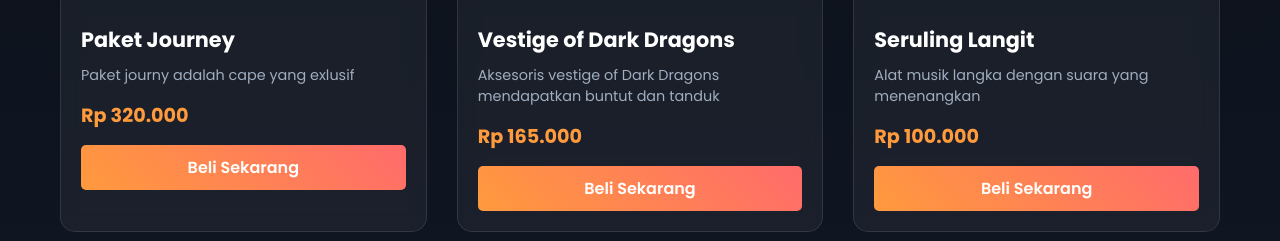
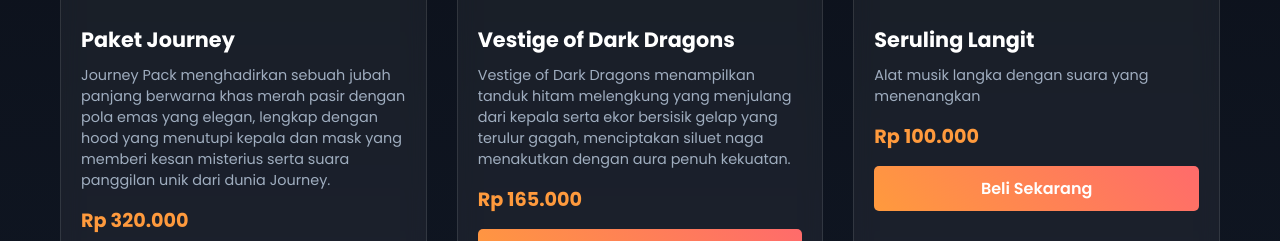
Before and after one commit to SkyLuminary/ErfinRyu, a plain HTML site: page index.html in a window 1280 px wide. Shown: the part 1234-1475 px from the top of the page. Drawn offline with Linux system fonts and the light colour scheme.

Commit message:
Update index.html

```diff
--- a/index.html
+++ b/index.html
@@ -73,7 +73,7 @@
                         </div>
                         <div class="item-info">
                             <h3 id="item1-name">Paket Journey</h3>
-                            <p id="item1-desc">Paket journy adalah cape yang exlusif </p>
+                            <p id="item1-desc">Journey Pack menghadirkan sebuah jubah panjang berwarna khas merah pasir dengan pola emas yang elegan, lengkap dengan hood yang menutupi kepala dan mask yang memberi kesan misterius serta suara panggilan unik dari dunia Journey.</p>
                             <span class="item-price" id="item1-price">Rp 320.000</span>
                              <a href="order.html" class="btn-buy" style="display:inline-block; text-align:center;">Beli Sekarang</a>
                         </div>
@@ -85,7 +85,7 @@
                         </div>
                         <div class="item-info">
                             <h3 id="item2-name">Vestige of Dark Dragons</h3>
-                            <p id="item2-desc">Aksesoris vestige of Dark Dragons mendapatkan buntut dan tanduk</p>
+                            <p id="item2-desc">Vestige of Dark Dragons menampilkan tanduk hitam melengkung yang menjulang dari kepala serta ekor bersisik gelap yang terulur gagah, menciptakan siluet naga menakutkan dengan aura penuh kekuatan.</p>
                             <span class="item-price" id="item2-price">Rp 165.000</span>
                              <a href="order.html" class="btn-buy" style="display:inline-block; text-align:center;">Beli Sekarang</a>
                         </div>
```
